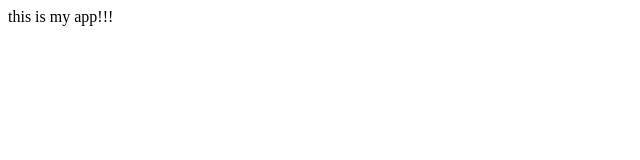
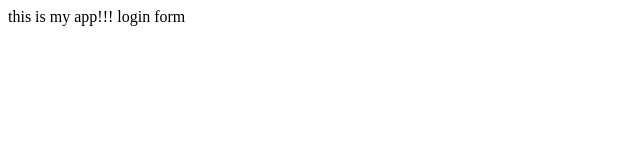
Before and after one commit to emu-12tilaye/my-app-sample, a plain HTML site: page index.html in a window 1280 px wide. Shown: the full height of the page, 0-640 px from the left. Drawn offline with Linux system fonts and the light colour scheme.

Commit message:
login form

```diff
--- /dev/null
+++ b/dir2/app2.js
@@ -0,0 +1 @@
+console.log("world");
--- a/index.html
+++ b/index.html
@@ -7,5 +7,6 @@
     </head>
     <body>
       this is my app!!!
+      login form
     </body>
     </html>
```
Also changed, not shown: login.html (added, +1 -0 lines), log.txt (added).
